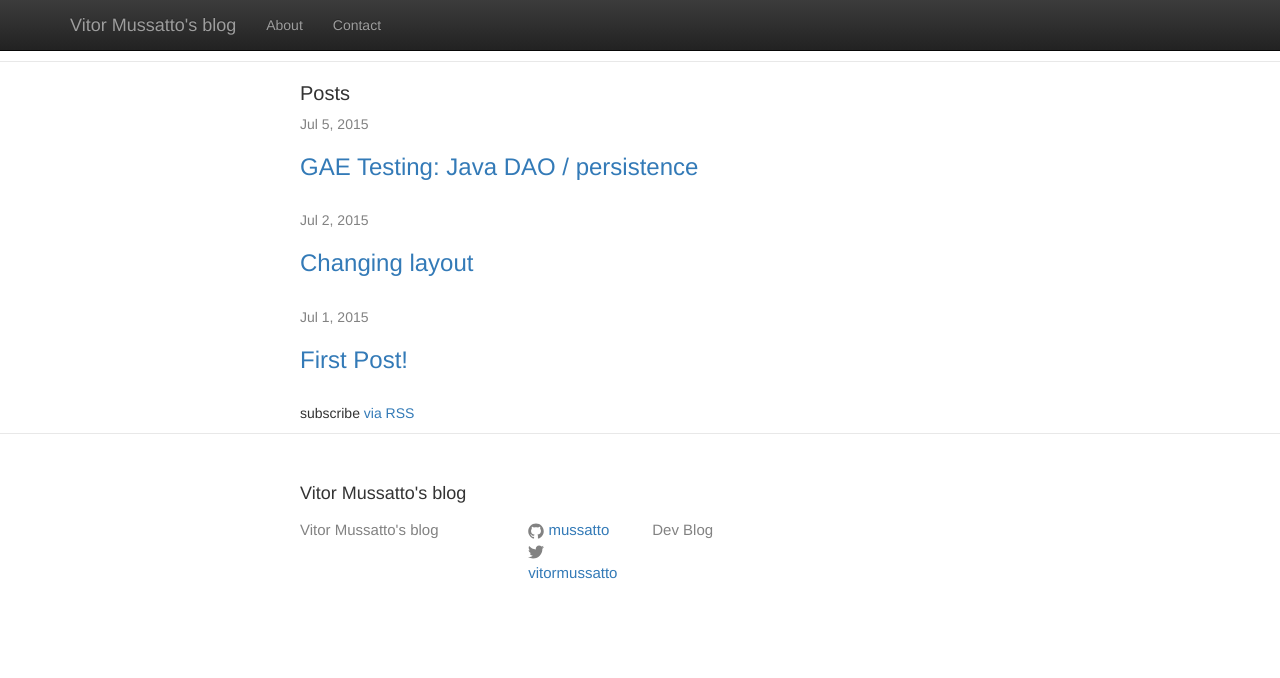
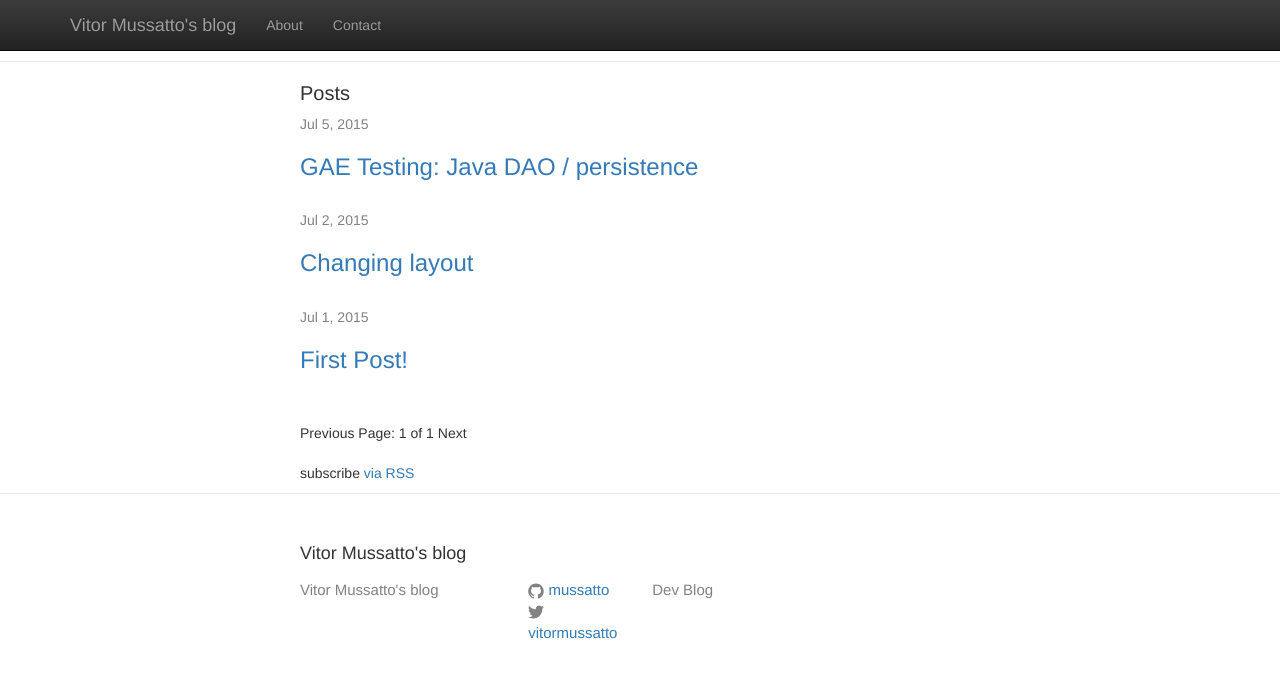
Before and after one commit to mussatto/mussatto.github.io, a Jekyll site: the page built from index.html, in a window 1280 px wide. Shown: the top 678 px of the page. Built offline with Jekyll 4.4.1, drawn with Linux system fonts in a browser that asks for light colours; the list of posts is cut into pages by our own code.

Commit message:
adding pagination

```diff
--- a/_config.yml
+++ b/_config.yml
@@ -9,3 +9,4 @@
 
 # Build settings
 markdown: kramdown
+paginate: 5
--- a/index.html
+++ b/index.html
@@ -7,7 +7,7 @@
   <h1 class="page-heading">Posts</h1>
 
   <ul class="post-list">
-    {% for post in site.posts %}
+    {% for post in paginator.posts %}
       <li>
         <span class="post-meta">{{ post.date | date: "%b %-d, %Y" }}</span>
 
@@ -18,6 +18,22 @@
     {% endfor %}
   </ul>
 
+
+  <!-- Pagination links -->
+<div class="pagination">
+  {% if paginator.previous_page %}
+    <a href="{{ paginator.previous_page_path }}" class="previous">Previous</a>
+  {% else %}
+    <span class="previous">Previous</span>
+  {% endif %}
+  <span class="page_number ">Page: {{ paginator.page }} of {{ paginator.total_pages }}</span>
+  {% if paginator.next_page %}
+    <a href="{{ paginator.next_page_path }}" class="next">Next</a>
+  {% else %}
+    <span class="next ">Next</span>
+  {% endif %}
+</div>
+
   <p class="rss-subscribe">subscribe <a href="{{ "/feed.xml" | prepend: site.baseurl }}">via RSS</a></p>
 
 </div>
```
